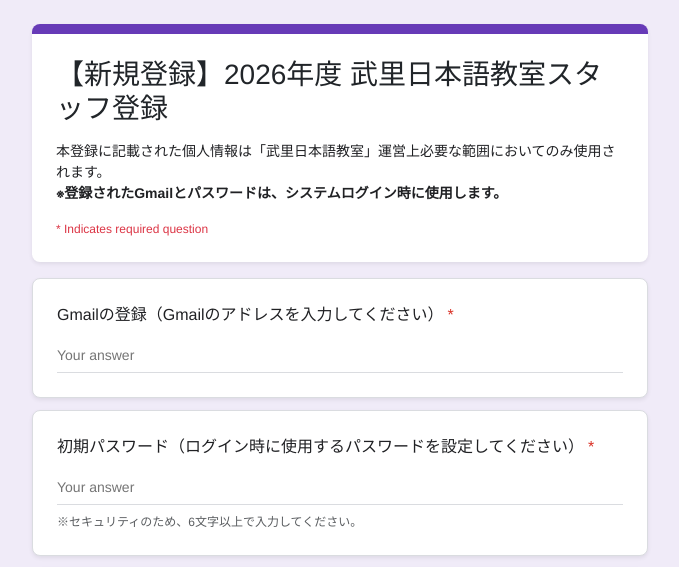
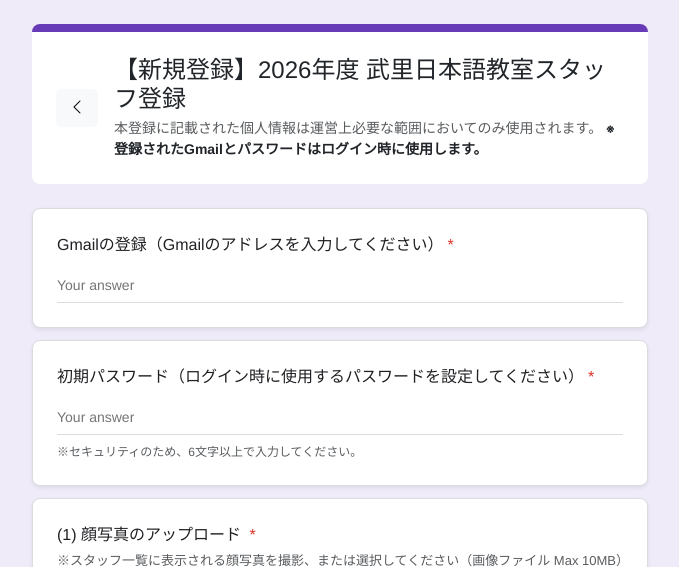
Before and after one commit to takumi472/takesatoJapanese, a Flask app: page /staff/create in a window 1280 px wide. Shown: the top 567 px of the page, without its empty margins (300-979 px from the left). Run offline with Flask 3, Linux system fonts and the light colour scheme; a user stored in the database is signed in; some libraries are stand-ins or nearby versions.

Commit message:
画面の統一

```diff
--- a/app/templates/staff/edit.html
+++ b/app/templates/staff/edit.html
@@ -23,6 +23,8 @@
         .preview-zone img { width: 100%; height: auto; display: block; object-fit: cover; }
         .file-input-wrapper { position: relative; overflow: hidden; display: inline-block; }
         .file-input-wrapper input[type=file] { position: absolute; left: 0; top: 0; opacity: 0; font-size: 100px; cursor: pointer; }
+        .page-header { background-color: #fff; border-top: 8px solid #673ab7; border-radius: 8px; padding: 24px; }
+
     </style>
 </head>
 <body>
@@ -40,16 +42,22 @@
       {% endif %}
     {% endwith %}
 
-    <div class="form-header p-4 mb-3 shadow-sm">
-        <h1 class="h3 mb-3">
-            {% if staff %}【編集】{% else %}【新規登録】{% endif %}2026年度 武里日本語教室スタッフ登録
-        </h1>
-        <p class="mb-0" style="font-size: 14px; color: #202124;">
-            本登録に記載された個人情報は「武里日本語教室」運営上必要な範囲においてのみ使用されます。<br>
-            <strong>※登録されたGmailとパスワードは、システムログイン時に使用します。</strong>
-        </p>
-        <div class="text-danger mt-3" style="font-size: 12px;">* Indicates required question</div>
+    <div class="page-header d-flex align-items-center justify-content-between mb-4">
+    <div class="d-flex align-items-center">
+        <a href="#" onclick="window.history.back(); return false;" class="btn btn-light me-3" title="戻る">
+            <i class="bi bi-chevron-left"></i>
+        </a>
+        <div>
+            <h1 class="h4 mb-0">
+                {% if staff %}【編集】{% else %}【新規登録】{% endif %}2026年度 武里日本語教室スタッフ登録
+            </h1>
+            <p class="text-muted small mb-0 mt-1">
+                本登録に記載された個人情報は運営上必要な範囲においてのみ使用されます。
+                <strong class="text-dark">※登録されたGmailとパスワードはログイン時に使用します。</strong>
+            </p>
+        </div>
     </div>
+</div>
 
     <form method="POST" enctype="multipart/form-data">
 
--- a/app/templates/student/attendence.html
+++ b/app/templates/student/attendence.html
@@ -143,9 +143,10 @@ function downloadPDF() {
     const baseUrl = "{{ url_for('student.download_attendance_pdf') }}";
     const downloadUrl = `${baseUrl}?date=${selectedDate}`;
 
-    // 3. 生成したURLへ画面を遷移させて、PDFのダウンロードを発火させる
-    window.location.href = downloadUrl;
+    // 3. 新しいタブで開く
+    window.open(downloadUrl, '_blank');
 }
+
 </script>
 </body>
 
```
Also changed, not shown: app/templates/record/create.html (+11 -3 lines), app/templates/record/edit.html (+12 -3 lines), app/templates/record/list.html (+3 -6 lines), app/templates/student/create.html (+11 -4 lines), app/templates/student/edit.html (+11 -7 lines).
